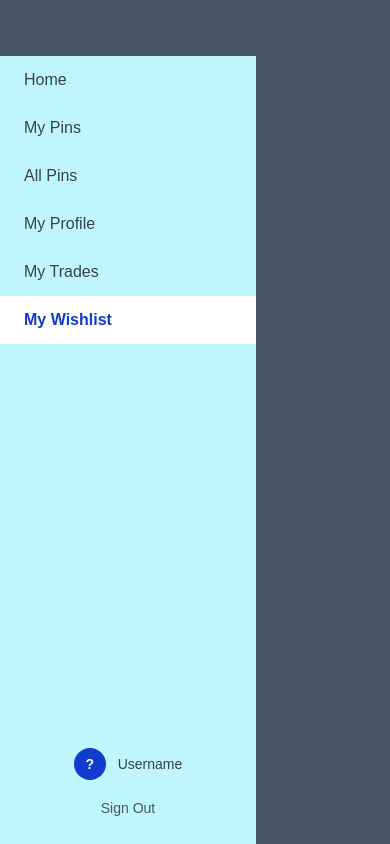
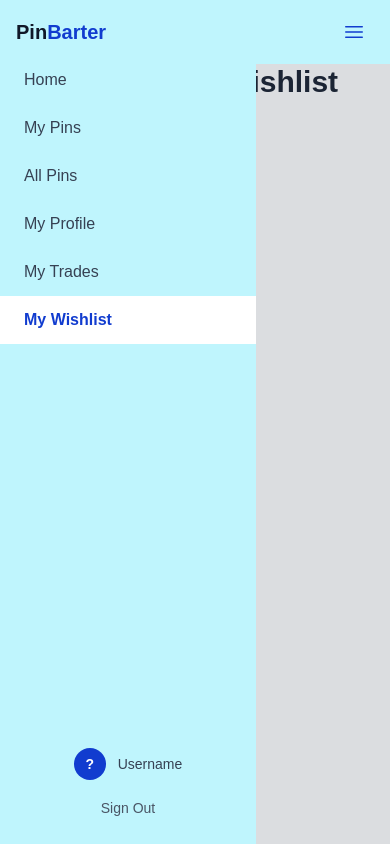
Before and after one commit to HarryYoung28/PinBarter, a Next.js app: page /wishlist in a window 390 px wide. Both pictures are taken after a click on the button 354 px from the left and 32 px from the top of the page. Built offline with nearby package versions, Linux system fonts and the light colour scheme.

Commit message:
changed opacity and fixed z-50 on top bar

```diff
--- a/src/components/SideBar.js
+++ b/src/components/SideBar.js
@@ -27,7 +27,7 @@ export default function SideBar() {
     return(
         <>
             {/* MOBILE TOP NAVBAR */}
-            <div className="md:hidden fixed top-0 left-0 right-0 z-40 bg-disney-light-blue px-4 py-3 flex items-center justify-between">
+            <div className="md:hidden fixed top-0 left-0 right-0 z-50 bg-disney-light-blue px-4 py-3 flex items-center justify-between">
                 <h1 className="text-xl font-bold">
                     <span className="text-gray-900">Pin</span>
                     <span className="text-disney-dark-blue">Barter</span>
@@ -44,7 +44,7 @@ export default function SideBar() {
             {/* MOBILE OVERLAY (dims background) */}
             {isOpen && (
                 <div
-                className="md:hidden fixed inset-0 z-40 bg-gray-600 bg-opacity-20"
+                className="md:hidden fixed inset-0 z-40 bg-gray-600/20"
                 onClick={closeSideBar}>
                 </div>
             )}
```
